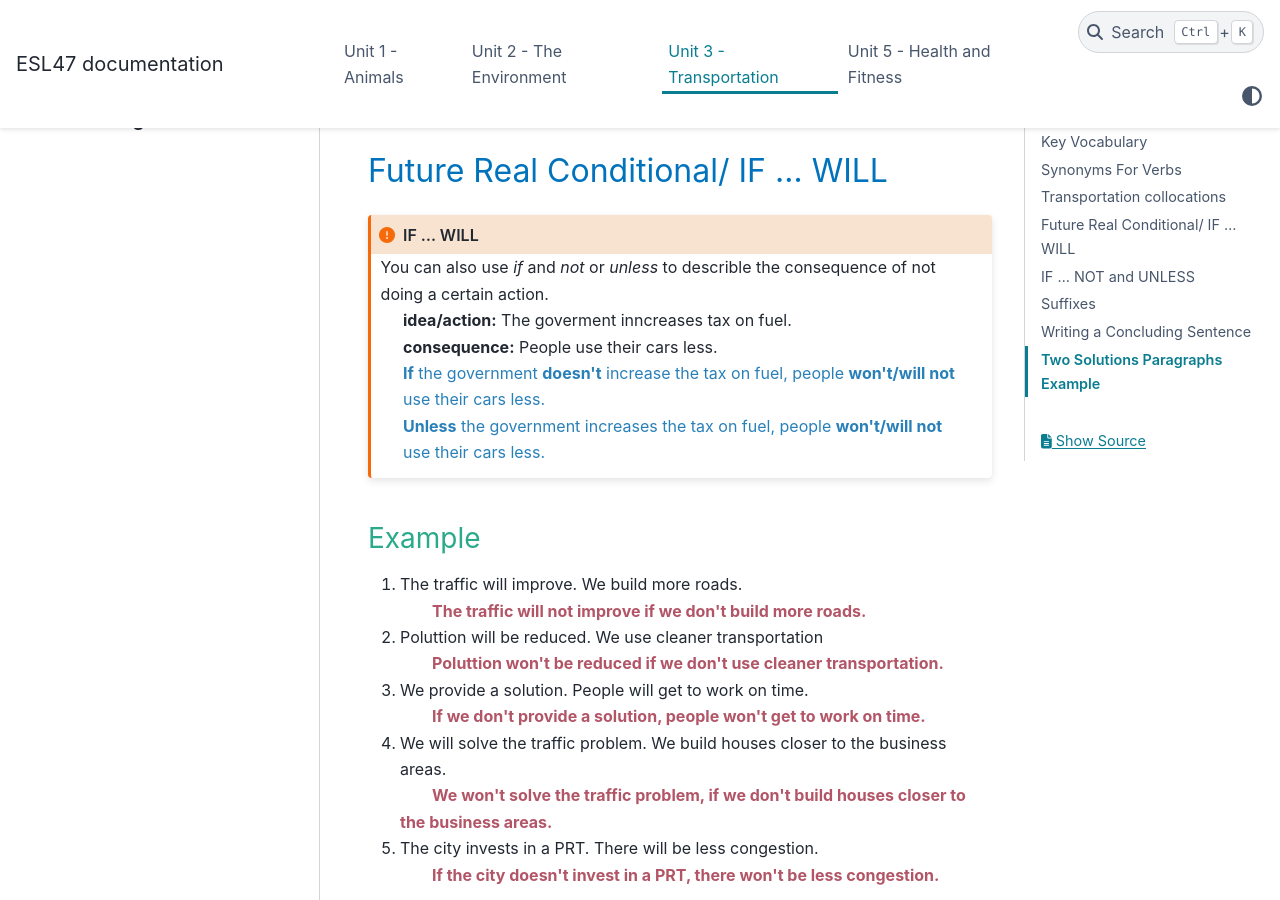
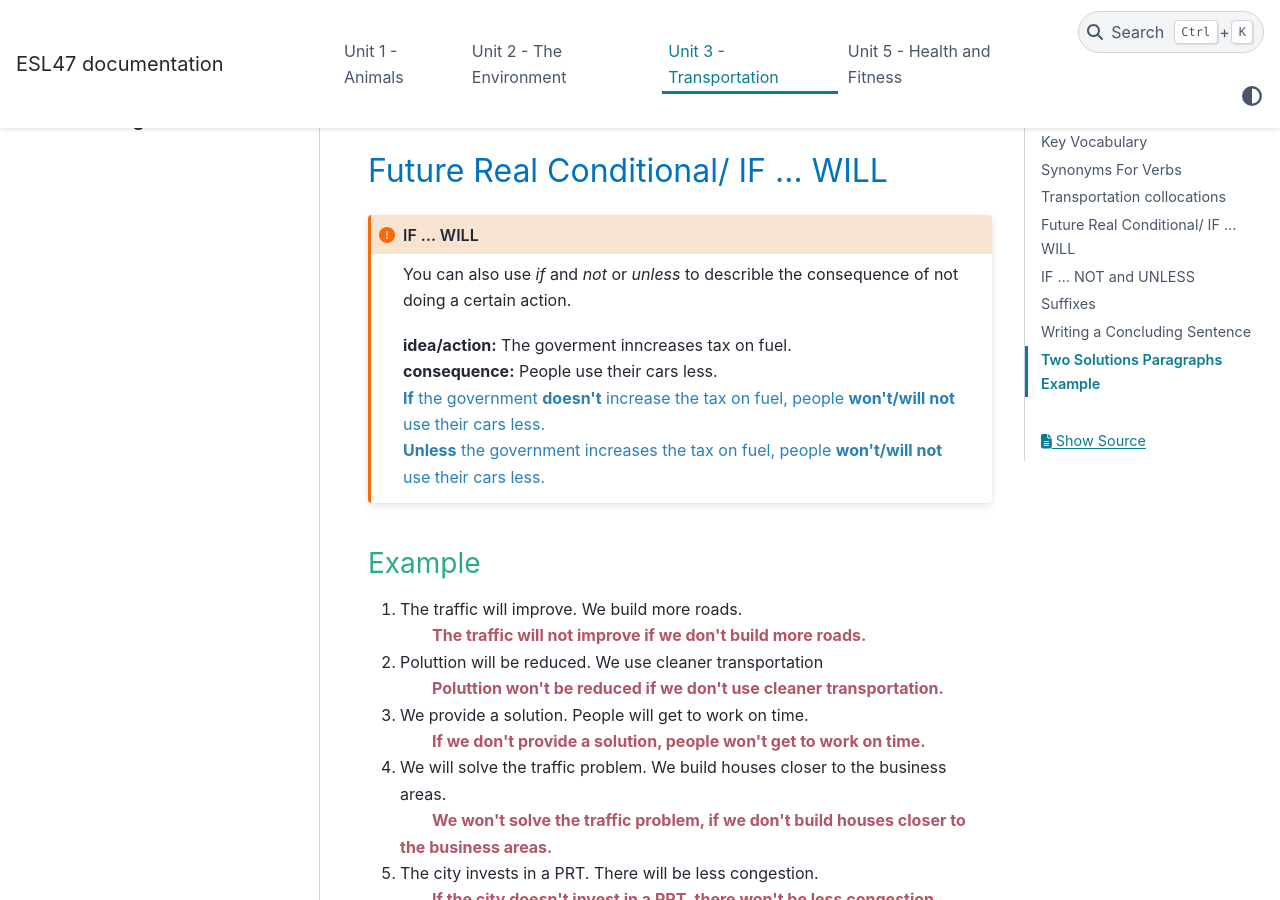
Before and after one commit to vpa24/ESL-47---Intermediate-Low-Integrated-Reading-Writing, a Sphinx documentation site: the page built from docs/source/unit3.md, in a window 1280 px wide and 900 px high, scrolled down 4056 px. Built offline with Sphinx 7.4.7 and the PyData theme 0.15.4, drawn with Linux system fonts in a browser that asks for light colours.

Commit message:
added p tag inside {raw} html

`````diff
--- a/docs/source/unit3.md
+++ b/docs/source/unit3.md
@@ -125,11 +125,12 @@
 :class: important
 
 ```{raw} html
-You can also use <i>if</i> and <i>not</i> or <i>unless</i> to describle the consequence of not doing a certain action.
+<p>You can also use <i>if</i> and <i>not</i> or <i>unless</i> to describle the consequence of not doing a certain action.
 <div><b>idea/action:</b> The goverment inncreases tax on fuel.</div>
 <div><b>consequence:</b> People use their cars less.</div>
 <div class="color-blue"><b>If</b> the government <b>doesn't</b> increase the tax on fuel, people <b>won't/will not</b> use their cars less.</div>
 <div class="color-blue"><b>Unless</b> the government increases the tax on fuel, people <b>won't/will not</b> use their cars less.</div>
+</p>
 ```
 
 ````
@@ -157,7 +158,7 @@ You can also use <i>if</i> and <i>not</i> or <i>unless</i> to describle the cons
 :class: important
 
 ```{raw} html
-You can use <ins>future real conditionals to persuade or negotiate.</ins> Noice the use of <i>if</i> and <i>will</i> combine two sentences.
+<p>You can use <ins>future real conditionals to persuade or negotiate.</ins> Noice the use of <i>if</i> and <i>will</i> combine two sentences.
 <div><b>idea/action:</b> The government increases tax on fuel. -> simple present</div>
 <div><b>consequence:</b> People use their cars less. -> simple future</div>
 <div class="color-blue"><b>If</b> the government increases the tax on fuel, people <b>will</b> use their cars less.</div>
@@ -169,7 +170,7 @@ You can use <ins>future real conditionals to persuade or negotiate.</ins> Noice
 	<li>The consequence clause uses <i>will</i>.</li>
 	<li><ins><b>Can</b> changes <b>to be able to</b> in the consequence clause.</li>
 	<li>Either the idea clause or the consequence clause can come first. If the idea clause comes first, put a <i>comma</i> after it.</li>
-</ul>
+</ul></p>
 ```
 
 ````
`````
Also changed, not shown: docs/source/unit2.md (+2 -2 lines).
